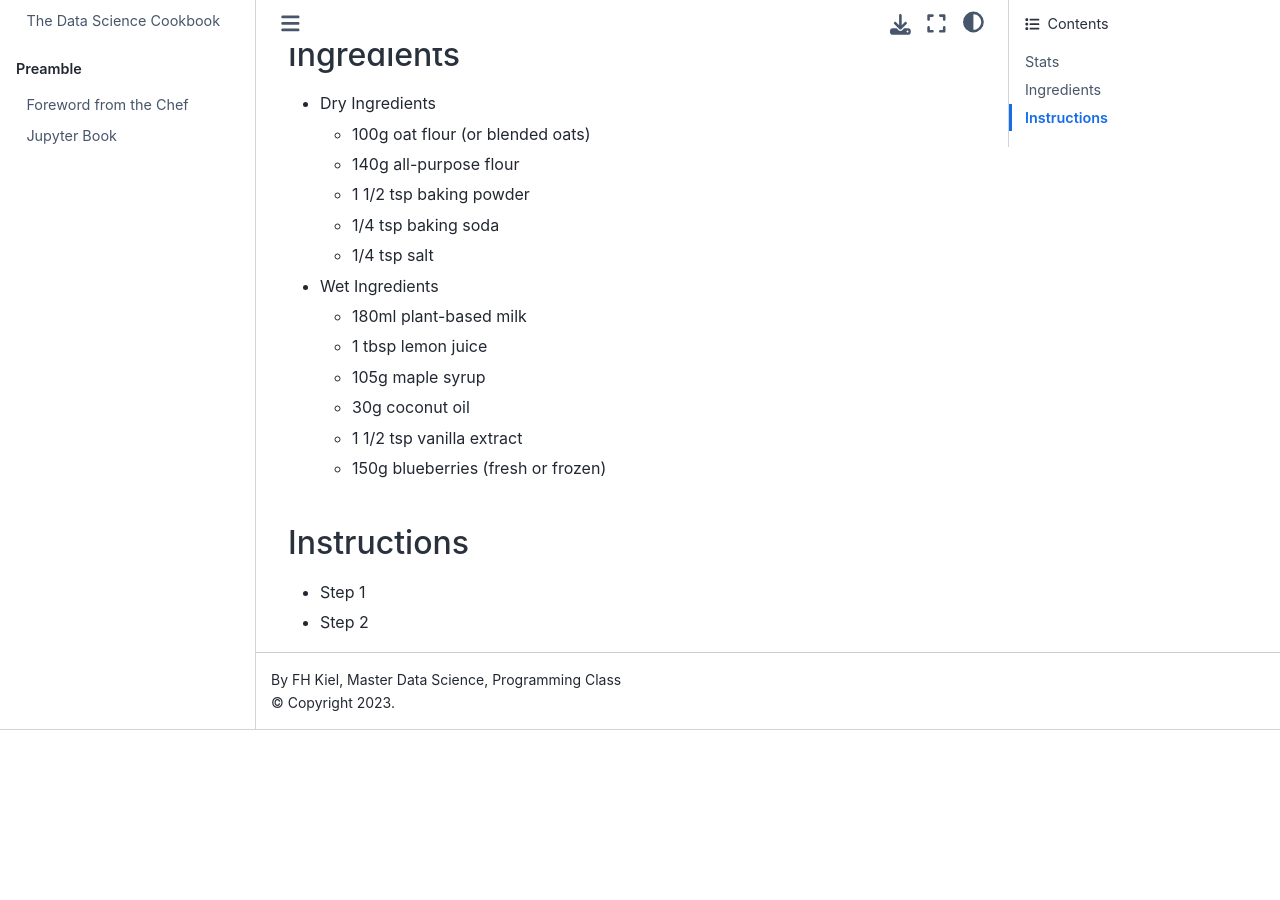
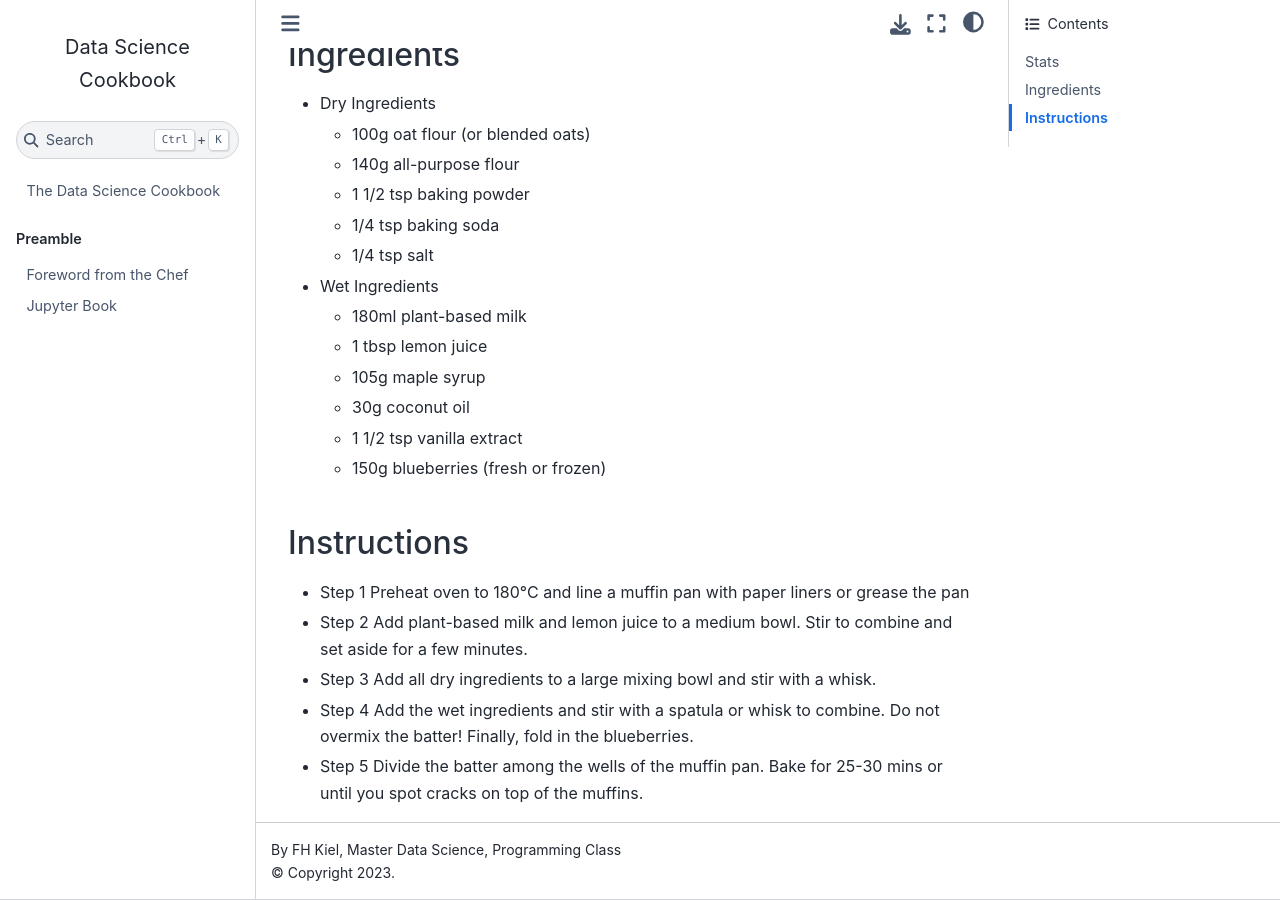
Before and after one commit to tillschwoerer/the-data-science-cookbook, a Jupyter Book: the page built from recipes/BlueberryMuffin.md, in a window 1280 px wide and 900 px high, scrolled down 501 px. Built offline with Jupyter Book 1.0.4 settings and Sphinx 7.4.7 and the Sphinx Book theme 1.1.4, drawn with Linux system fonts in a browser that asks for light colours; pages that are not in the unit, such as notebooks, are missing from menus; before the commit the page ends 1231 px from its top, so only the background shows below that.

Commit message:
Added Instructions

```diff
--- a/recipes/BlueberryMuffin.md
+++ b/recipes/BlueberryMuffin.md
@@ -28,4 +28,12 @@
 
 ## Instructions
 - Step 1
+    Preheat oven to 180°C and line a muffin pan with paper liners or grease the pan
 - Step 2
+    Add plant-based milk and lemon juice to a medium bowl. Stir to combine and set aside for a few minutes.
+- Step 3
+    Add all dry ingredients to a large mixing bowl and stir with a whisk.
+- Step 4
+    Add the wet ingredients and stir with a spatula or whisk to combine. Do not overmix the batter! Finally, fold in the blueberries.
+- Step 5
+    Divide the batter among the wells of the muffin pan. Bake for 25-30 mins or until you spot cracks on top of the muffins.
```
